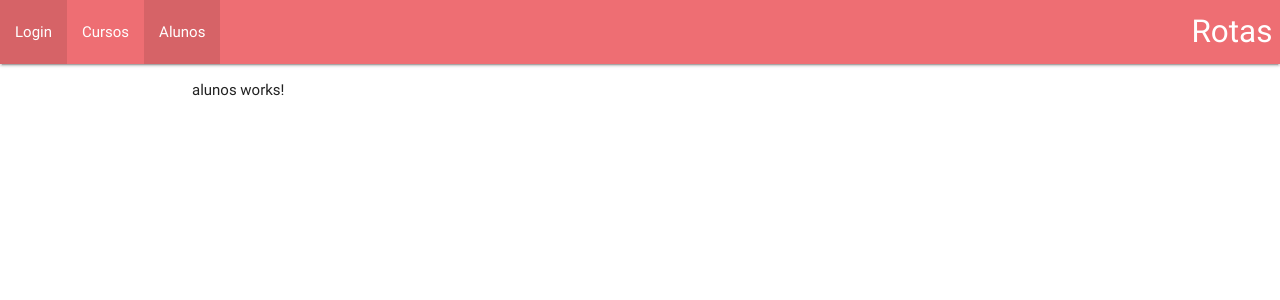
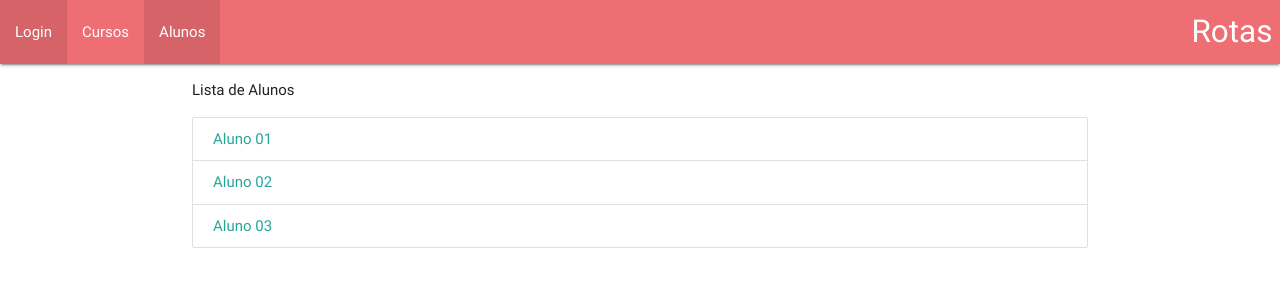
Before and after one commit to iarlenaquiles/rotas-angular4, an Angular app: page /alunos in a window 1280 px wide. Shown: the top 300 px of the page. Built offline with nearby package versions, Linux system fonts and the light colour scheme.

Commit message:
Criando a lista de alunos

```diff
--- a/src/app/alunos/alunos.component.html
+++ b/src/app/alunos/alunos.component.html
@@ -1,5 +1,12 @@
 <p>
-  alunos works!
+  Lista de Alunos
 </p>
 
+<div class="collection">
+  <a class="collection-item"
+     *ngFor="let aluno of alunos">
+        {{ aluno.nome }}
+    </a>
+</div>
+
 <router-outlet></router-outlet>
```
